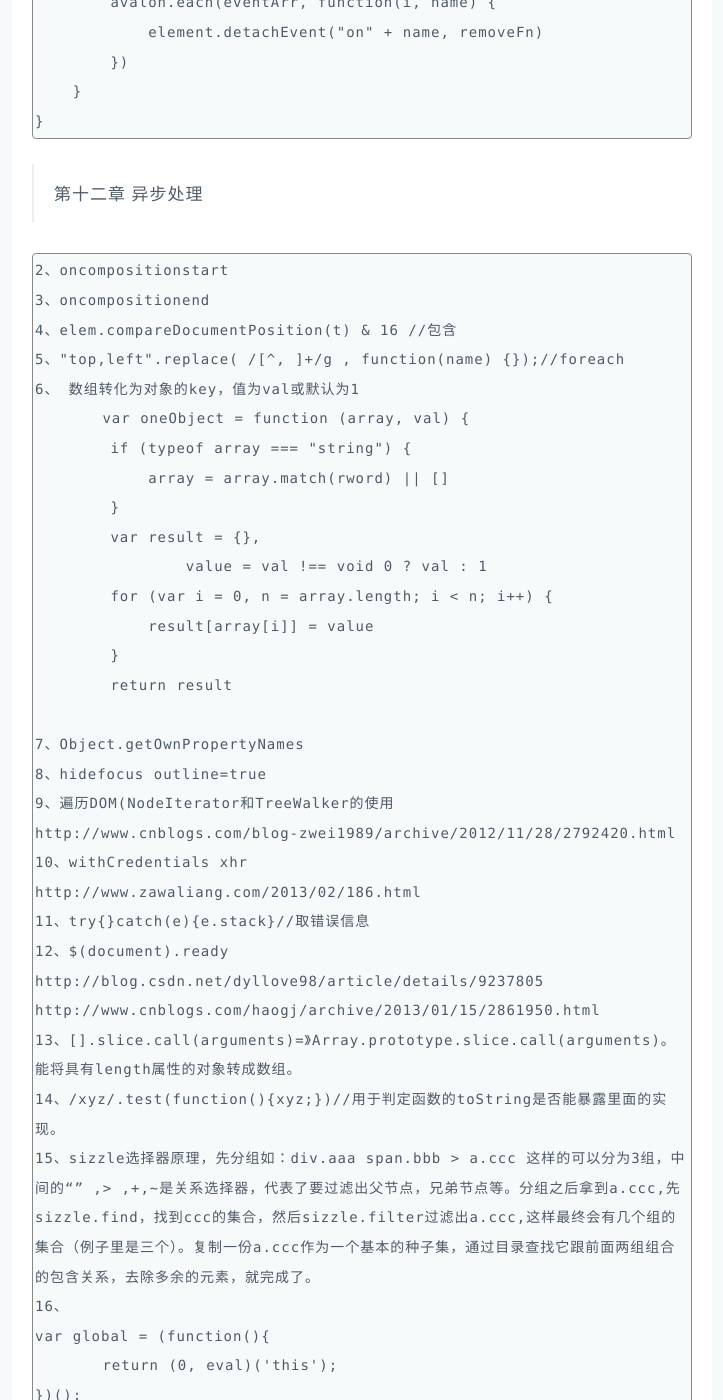
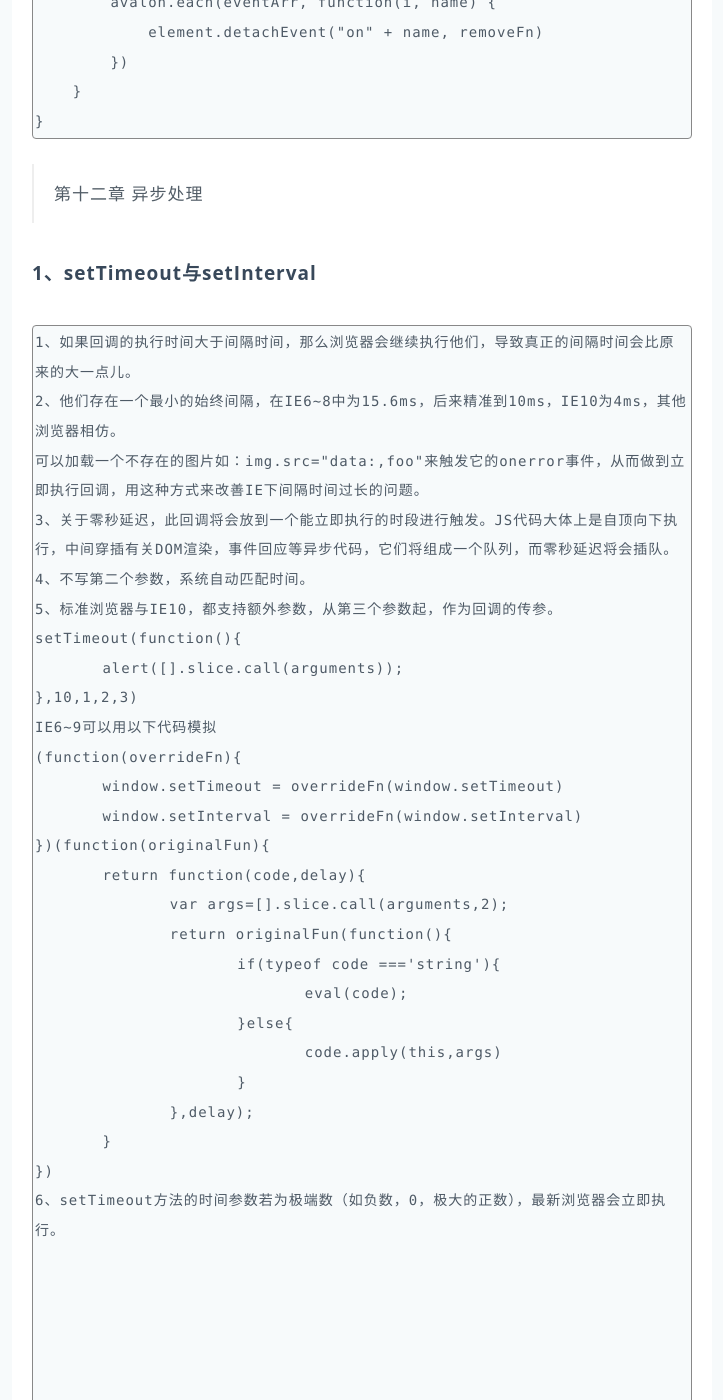
Before and after one commit to mayloveless/wanglingfei.github.com, a Jekyll site: the page built from _posts/techNote/2014-07-01-frame-design.md, in a window 1280 px wide and 1400 px high, scrolled down 13898 px. Shown: the whole window, without its empty margins (278-1001 px from the left). Built offline with Jekyll 4.4.1, drawn with Linux system fonts in a browser that asks for light colours; nearby versions of some CDN libraries; library files that are not in the unit come from our copies; Markdown is read by kramdown in place of the engine named in the settings; some of the changed text lies outside the part shown.

Commit message:
save post

```diff
--- a/_posts/techNote/2014-07-01-frame-design.md
+++ b/_posts/techNote/2014-07-01-frame-design.md
@@ -354,6 +354,40 @@ oncut 事件在粘贴（ctrl + v）、鼠标粘贴时触发。
 
 >第十二章 异步处理
 
+**1、setTimeout与setInterval**
+
+	1、如果回调的执行时间大于间隔时间，那么浏览器会继续执行他们，导致真正的间隔时间会比原来的大一点儿。
+	2、他们存在一个最小的始终间隔，在IE6~8中为15.6ms，后来精准到10ms，IE10为4ms，其他浏览器相仿。
+	可以加载一个不存在的图片如：img.src="data:,foo"来触发它的onerror事件，从而做到立即执行回调，用这种方式来改善IE下间隔时间过长的问题。
+	3、关于零秒延迟，此回调将会放到一个能立即执行的时段进行触发。JS代码大体上是自顶向下执行，中间穿插有关DOM渲染，事件回应等异步代码，它们将组成一个队列，而零秒延迟将会插队。
+	4、不写第二个参数，系统自动匹配时间。
+	5、标准浏览器与IE10，都支持额外参数，从第三个参数起，作为回调的传参。
+	setTimeout(function(){
+		alert([].slice.call(arguments));
+	},10,1,2,3)
+	IE6~9可以用以下代码模拟
+	(function(overrideFn){
+		window.setTimeout = overrideFn(window.setTimeout)
+		window.setInterval = overrideFn(window.setInterval)
+	})(function(originalFun){
+		return function(code,delay){
+			var args=[].slice.call(arguments,2);
+			return originalFun(function(){
+				if(typeof code ==='string'){
+					eval(code);
+				}else{
+					code.apply(this,args)
+				}
+			},delay);
+		}
+	})
+	6、setTimeout方法的时间参数若为极端数（如负数，0，极大的正数），最新浏览器会立即执行。
+
+
+
+
+
+
 	2、oncompositionstart
 	3、oncompositionend
 	4、elem.compareDocumentPosition(t) & 16 //包含
```
